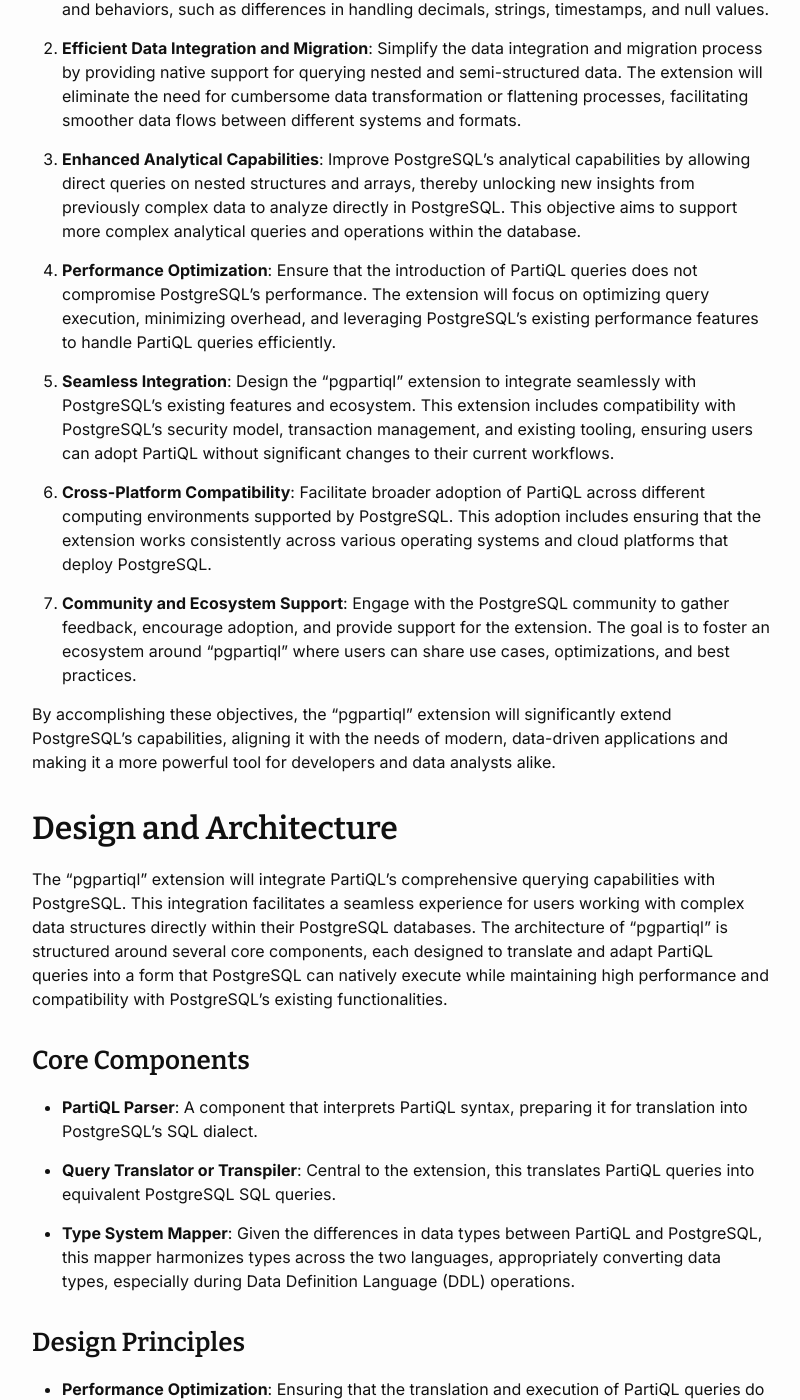
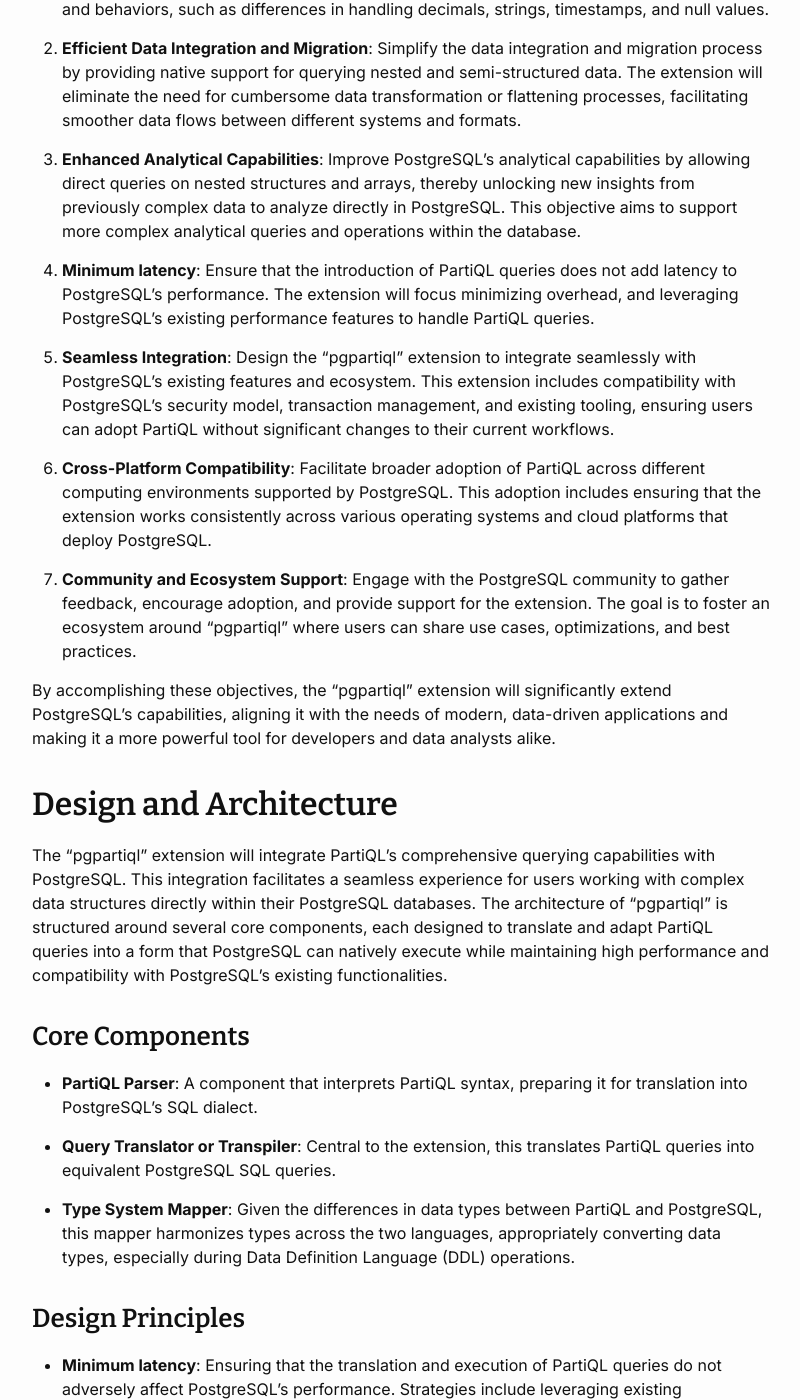
Before and after one commit to sahays/sahays.github.io, a Jekyll site: the page built from _posts/2024-03-01-developing-partiql-postgres-extension.md, in a window 1280 px wide and 1400 px high, scrolled down 2264 px. Shown: the whole window, without its empty margins (238-1038 px from the left). Built offline with Jekyll 4.4.1, drawn with Linux system fonts in a browser that asks for light colours; some web fonts are replaced.

Commit message:
post mod

```diff
--- a/_posts/2024-03-01-developing-partiql-postgres-extension.md
+++ b/_posts/2024-03-01-developing-partiql-postgres-extension.md
@@ -42,7 +42,7 @@
 
 3. **Enhanced Analytical Capabilities**: Improve PostgreSQL's analytical capabilities by allowing direct queries on nested structures and arrays, thereby unlocking new insights from previously complex data to analyze directly in PostgreSQL. This objective aims to support more complex analytical queries and operations within the database.
 
-4. **Performance Optimization**: Ensure that the introduction of PartiQL queries does not compromise PostgreSQL's performance. The extension will focus on optimizing query execution, minimizing overhead, and leveraging PostgreSQL's existing performance features to handle PartiQL queries efficiently.
+4. **Minimum latency**: Ensure that the introduction of PartiQL queries does not add latency to PostgreSQL's performance. The extension will focus minimizing overhead, and leveraging PostgreSQL's existing performance features to handle PartiQL queries.
 
 5. **Seamless Integration**: Design the "pgpartiql" extension to integrate seamlessly with PostgreSQL's existing features and ecosystem. This extension includes compatibility with PostgreSQL's security model, transaction management, and existing tooling, ensuring users can adopt PartiQL without significant changes to their current workflows.
 
@@ -66,7 +66,7 @@
 
 ### Design Principles
 
-- **Performance Optimization**: Ensuring that the translation and execution of PartiQL queries do not adversely affect PostgreSQL's performance. Strategies include leveraging existing PostgreSQL optimization mechanisms and introducing specific optimizations for handling PartiQL queries.
+- **Minimum latency**: Ensuring that the translation and execution of PartiQL queries do not adversely affect PostgreSQL's performance. Strategies include leveraging existing PostgreSQL optimization mechanisms and introducing specific optimizations for handling PartiQL queries.
 
 - **Seamless Integration**: The extension will integrate smoothly with PostgreSQL, requiring minimal configuration changes and allowing users to employ PartiQL queries alongside traditional SQL queries without disruption.
 
```
